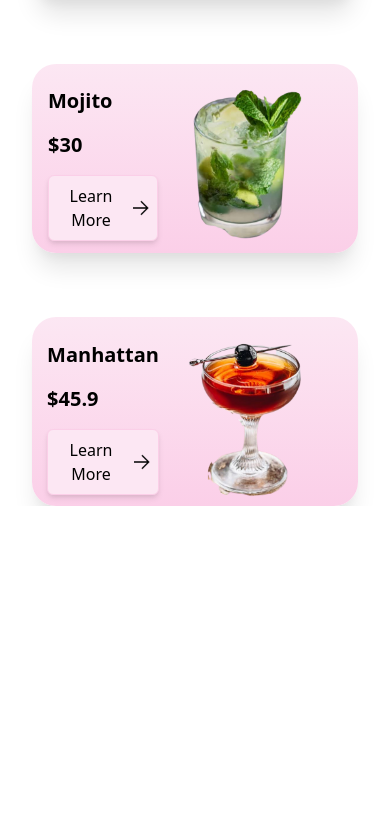
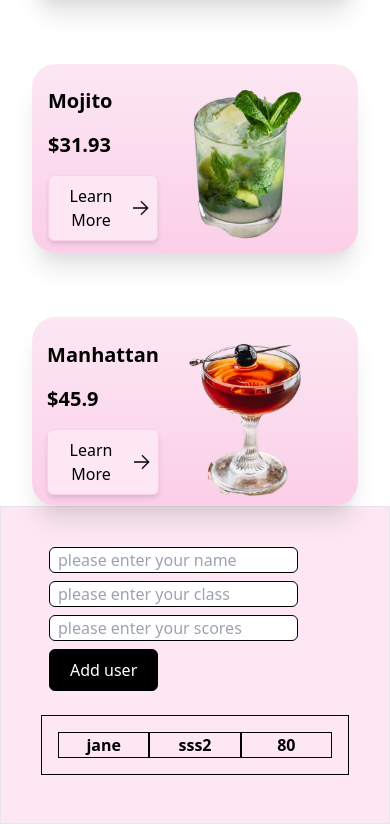
Before and after one commit to Victorakinwunmi/cake-web, a Nuxt app: page /service in a window 390 px wide. Shown: the part 4064-4888 px from the top of the page. Before the commit the page ends 4570 px from the top, so only its background shows below. Built offline with nearby package versions, Linux system fonts and the light colour scheme.

Commit message:
i added the login section and designed the ui

```diff
--- a/components/headers/Container.vue
+++ b/components/headers/Container.vue
@@ -41,17 +41,17 @@
       <div
         class="block mt-8 mx-6 lg:mx-0 lg:mt-0 lg:flex items-center lg:ml-28"
       >
-        <div>
-          <slot name="search" />
-        </div>
+        <nuxt-link to="/">
+            <slot name="search" />
+        </nuxt-link>
 
-        <div>
-          <slot name="shop" />
-        </div>
+        <nuxt-link to="/">
+            <slot name="shop" />
+        </nuxt-link>
 
-        <div>
+        <nuxt-link to="login">
             <slot name="button" />
-        </div>
+        </nuxt-link>
       </div>
     </div>
   </div>
--- a/pages/contact.vue
+++ b/pages/contact.vue
@@ -126,9 +126,10 @@
           <div class="font-semibold">EMAIL US</div>
           <div> adedapoabosederachael@gmail.com</div>
       </button>
+
     </div>
 
-    </div>
+  </div>
   </div>
 </template>
 
@@ -139,13 +140,13 @@ export default {
   methods: {
     handleMessage(){
       window.location = 'https://api.whatsapp.com/send?phone=2348107546757&text=' + 'Hey, I\'m ' + this.customer_name + ', ' + this.customer_message
-    }
+    },
+
   },
 
   data() {
     return {
-      customer_name: "",
-      customer_message: "",
+
     };
   },
 };
--- /dev/null
+++ b/pages/login.vue
@@ -0,0 +1,88 @@
+<template>
+<div>
+    <div class="bg-gradient-to-t from-pink-200 to-white p-10">
+        <h1 class="text-5xl font-bold">Welcome</h1>
+        <p class="text-black font-semibold m-2">Kindly proceed to the Login</p>
+        <div class="relative bg-gray-100 shadow-xl max-w-2xl p-10 mx-auto h-80 top-56">
+        <div class="absolute mx-auto right-0 px-10 w-full">
+            <form @submit.prevent="userValidation" class="md:px-10">
+            <h1 class="text-center font-bold text-2xl">LOGIN</h1>
+            <label class="block mb-2 font-semibold">EMAIL</label>
+            <input type="email" v-model="user_email" class="w-full mb-2 outline-none block mx-auto p-2"/>
+            <label class="block mb-2 font-semibold">PASSWORD</label>
+            <input type="password" v-model="user_password" class="w-full block outline-none mb-2 p-2" />
+            <button class="block py-2 px-5 mx-auto bg-gray-400 rounded-md border shadow-md text-black font-semibold mt-6">enter</button>
+            </form>
+        </div>
+        </div>
+    </div>
+    <BigModal :Show="popup" @cancel="userValidation">
+      <template #title>
+        <h1>Welcome</h1>
+      </template>
+      <template #desc>
+         <h1 class="">Congratulations, You've successfully login.</h1>
+         <div class="mt-10">
+           <i class="">note: The dashboard is currently not available. coming soon!!</i>
+         </div>
+
+      </template>
+    </BigModal>
+    <BigModal :Show="wrong_pass" @cancel="userValidation">
+      <template #desc>
+         <h1 class="text-lg lg:text-2xl text-center">The passsword you typed is incorrect!</h1>
+      </template>
+    </BigModal>
+    <BigModal :Show="doesnt_exist" @cancel="userValidation">
+      <template #desc>
+         <h1 class="text-lg lg:text-2xl text-center">User does not exist!!</h1>
+      </template>
+    </BigModal>
+</div>
+
+</template>
+
+<script>
+export default {
+  data() {
+    return {
+      user_email: "",
+      user_password: "",
+      popup:false,
+      wrong_pass:false,
+      doesnt_exist:false,
+    };
+  },
+  methods: {
+    userValidation() {
+
+      let userAccount = {
+        email: "adexvictor94@gmail.com",
+        password: "victor",
+      };
+      if(this.user_email =="" && this.user_password ==""){
+        return
+      }else{
+
+      }
+
+      if (this.user_email == userAccount.email) {
+        if (userAccount.password == this.user_password) {
+            this.popup=!this.popup;
+        } else {
+            this.wrong_pass=!this.wrong_pass
+        }
+        } else {
+                this.doesnt_exist=!this.doesnt_exist
+        }
+    },
+
+
+
+
+  },
+};
+</script>
+
+<style>
+</style>
--- a/pages/service.vue
+++ b/pages/service.vue
@@ -231,7 +231,44 @@
           />
         </div>
       </div>
+    <div class="p-10 bg-pink-100 border border">
+      <form @submit.prevent="addNewUser" class="px-2 lg:px-10 block md:max-w-4xl gap-2 mx-auto md:flex">
+        <input
+          class="outline-none border border-black px-2 rounded-md"
+          v-model="user_name"
+          type="text"
+          placeholder="please enter your name"
+        />
+        <input
+          class="outline-none border border-black mt-2 md:mt-0 px-2 rounded-md"
+          v-model="user_class"
+          type="text"
+          placeholder="please enter your class"
+        />
+        <input
+          class="outline-none border border-black px-2 mt-2 md:mt-0 rounded-md"
+          v-model="user_scores"
+          type="text"
+          placeholder="please enter your scores"
+        />
+        <button class="bg-black text-white rounded-md border px-5 py-2 block mt-2 md:mt-0 md:flex border-black">Add user</button>
+      </form>
+
+      <div class="mt-6 mb-2 border border-black p-4 max-w-4xl mx-auto">
+        <div
+          v-for="item in users"
+          :key="item.id"
+          class="text-center flex "
+
+        >
+          <div class="font-bold border w-full border-black text-black">{{ item.name }}</div>
+          <div class="font-bold border w-full border-black text-black">{{ item.class }}</div>
+          <div class="font-bold border w-full border-black text-black">{{ item.scores }}</div>
+        </div>
+      </div>
     </div>
+    </div>
+
   </div>
 </template>
 
@@ -239,6 +276,20 @@
 export default {
   data() {
     return {
+       customer_name: "",
+       customer_message: "",
+       user_name:"",
+       user_class:"",
+       user_scores:"",
+
+      users:[
+         {
+          id:1,
+          name:"jane",
+          class:"sss2",
+          scores:80
+         },
+      ] ,
       cupcakes: [
         {
           id: 1,
@@ -307,7 +358,7 @@ export default {
           id: 2,
           title: "Mojito",
           pic: require("@/assets/images/mojito.png"),
-          price:30,
+          price:31.93,
         },
         {
           id: 3,
@@ -318,6 +369,22 @@ export default {
       ],
     };
   },
+  methods:{
+    addNewUser(newUser){
+       newUser = {
+        name:this.user_name,
+        class:this.user_class,
+        scores:this.user_scores
+      };
+
+      if(newUser == ""){
+        return
+      }else{
+         this.users.push(newUser)
+      }
+
+    },
+  }
 };
 </script>
 
```
